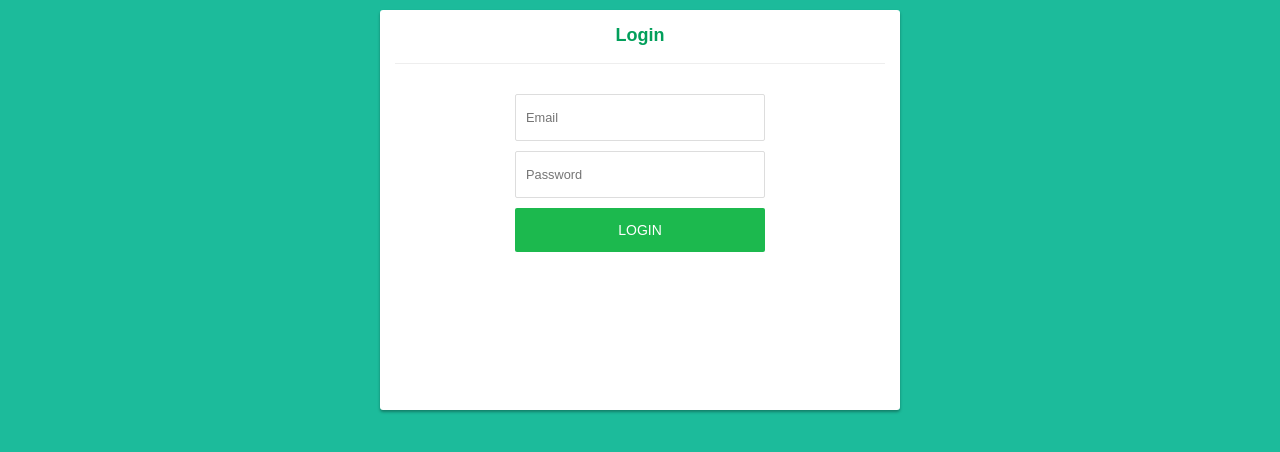
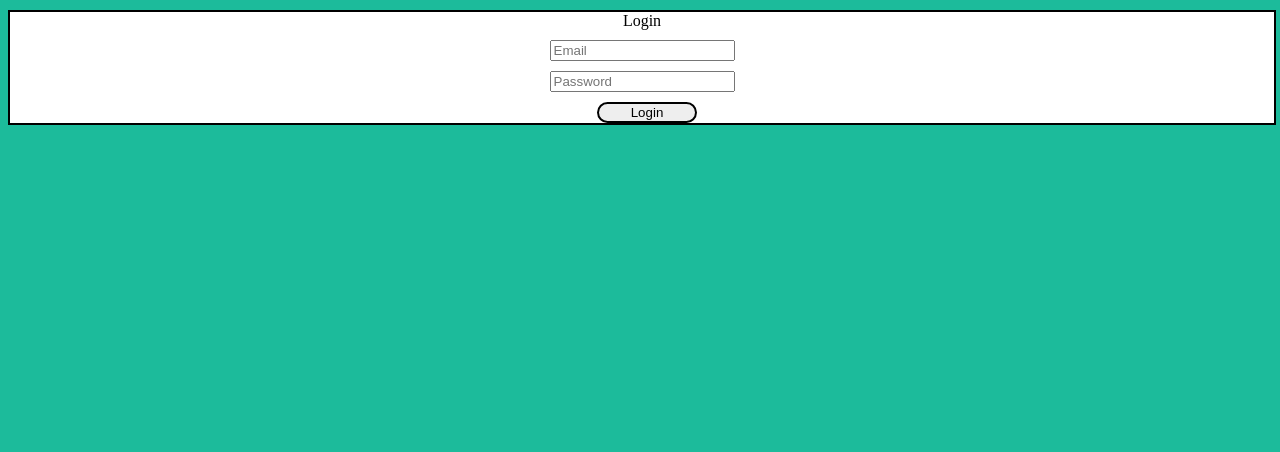
Before and after one commit to Grupo5ServicioTecnico/Proyecto, a PHP site: page /Login.html in a window 1280 px wide. Shown: the top 452 px of the page. Run offline with PHP 8.4, Linux system fonts and the light colour scheme; some libraries are stand-ins or nearby versions.

Commit message:
actualizacion
Update

```diff
--- a/Assets/phps/Login.php
+++ b/Assets/phps/Login.php
@@ -20,12 +20,12 @@ if(trim($_POST["email"]) != "" && trim($_POST["password"]) != "")
     if($row["emp_contraseña"] == $password){
         //asignamos en nombre de usuario por su correo y redireccionamos
         $_SESSION["k_username"] = $row['usu_correo'];
-        header('Location: ../../inicio.html');
+        echo "Usuario correcto";
     }else{
-        echo 'Password incorrecto';
+        echo "Password incorrecto";
     }
   }else{
-        echo 'Usuario no existente en la base de datos';
+    echo "Usuario no existente en la base de datos";
   }
   pg_free_result($result);
   }else{
--- a/Login.html
+++ b/Login.html
@@ -3,29 +3,41 @@
   <head>
     <meta charset="UTF-8">
     <title>Inicio de Sesion</title>
-    <link rel="stylesheet" href="Assets/css/login-normalize.css">
-    <link rel='stylesheet prefetch' href='http://maxcdn.bootstrapcdn.com/font-awesome/4.3.0/css/font-awesome.min.css'>
-    <link rel="stylesheet" href="Assets/css/login-style.css">
+    <link rel="stylesheet" href="Assets/css/formalize.css">
   </head>
   <body>
-  <!--Se define el formato de inicio de sesion-->
-  <div class="login-box">
-    <div class="lb-header">
-      <a href="#" class="active" id="login-box-link">Login</a>
+    <!--Se define el formato de inicio de sesion-->
+    <div id="cabezera" align="center">
+      <div id="formulario">
+        <label>Login</label><br>
+        <input id="email"    type="email"    placeholder="Email"    required autocomplete="off" required><br>
+        <input id="password" type="password" placeholder="Password" required autocomplete="off" required><br>
+        <button id="search" type="submit">Login</button>
+      </div>
     </div>
-    <form action="Assets/phps/Login.php" method="post" class="email-login">
-      <div class="u-form-group">
-        <input name="email" type="email" placeholder="Email" required autocomplete="off" required/>
-      </div>
-      <div class="u-form-group">
-        <input name="password" type="password" placeholder="Password" required autocomplete="off" required/>
-      </div>
-      <div class="u-form-group">
-        <button>Login</button>
-      </div>
-    </form>
-  </div>
-    <!--<script src='http://cdnjs.cloudflare.com/ajax/libs/jquery/2.1.3/jquery.min.js'></script>
-    <script src="Assets/js/login.js"></script>-->
+    <script type="text/javascript" src="Assets/js/jquery-1.12.4.min.js">
+    </script>
+    <script type="text/javascript">
+    $( document ).ready(function() {
+      $('#search').click(function(event){
+        var user = $("#email").val();
+        var password = $("#password").val();
+        $.post( "Assets/phps/Login.php", { "email": user, "password": password}, function( data ) {
+          console.log(data);
+          //json = JSON.parse(data);
+          if (data == "Usuario correcto") {
+            console.log(data);
+            window.location.href="inicio.html";
+          }else if (data == "Password incorrecto" ) {
+            alert("Password Incorrecto");
+          }else if (data == "Usuario no existente en la base de datos") {
+            alert("Usuario o Password incorrecto");
+          }else {
+            alert("Debe especificar un usuario y password");
+          }
+        });
+      })
+    });
+    </script>
   </body>
 </html>
```
